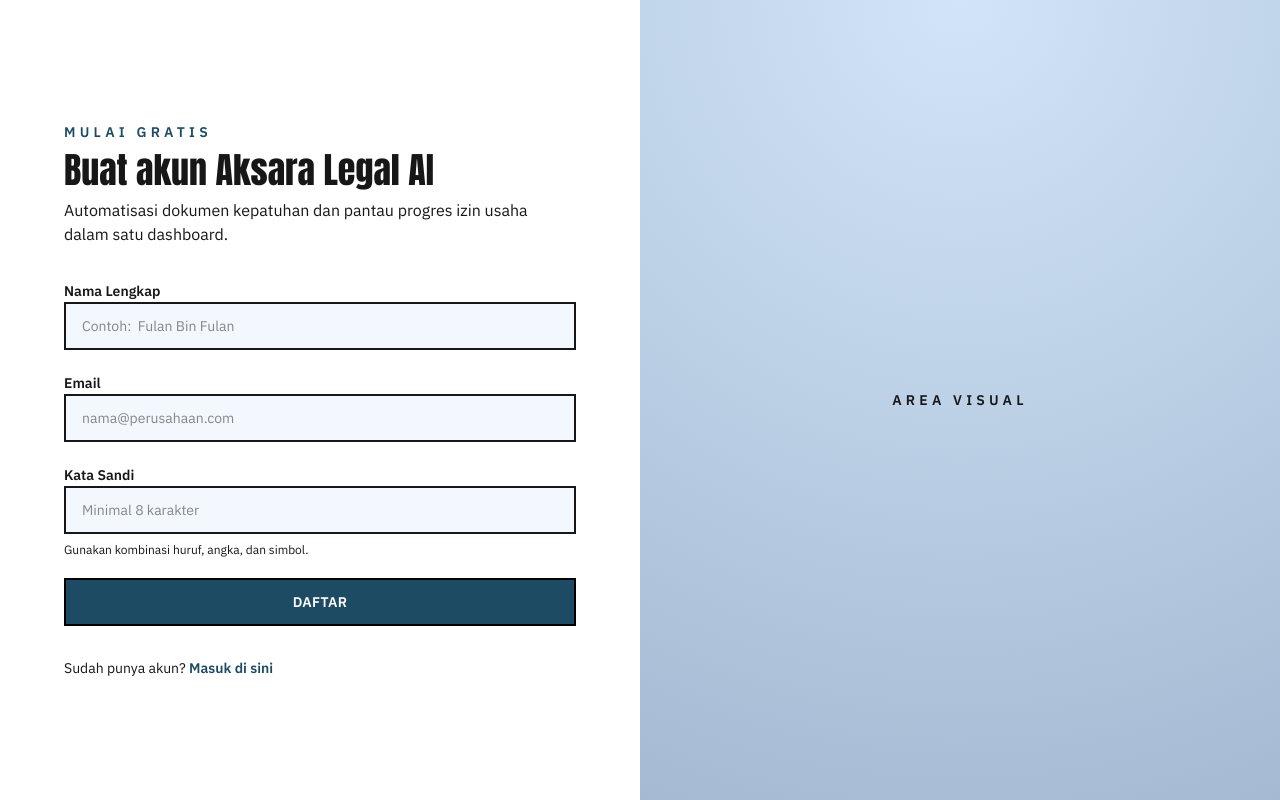
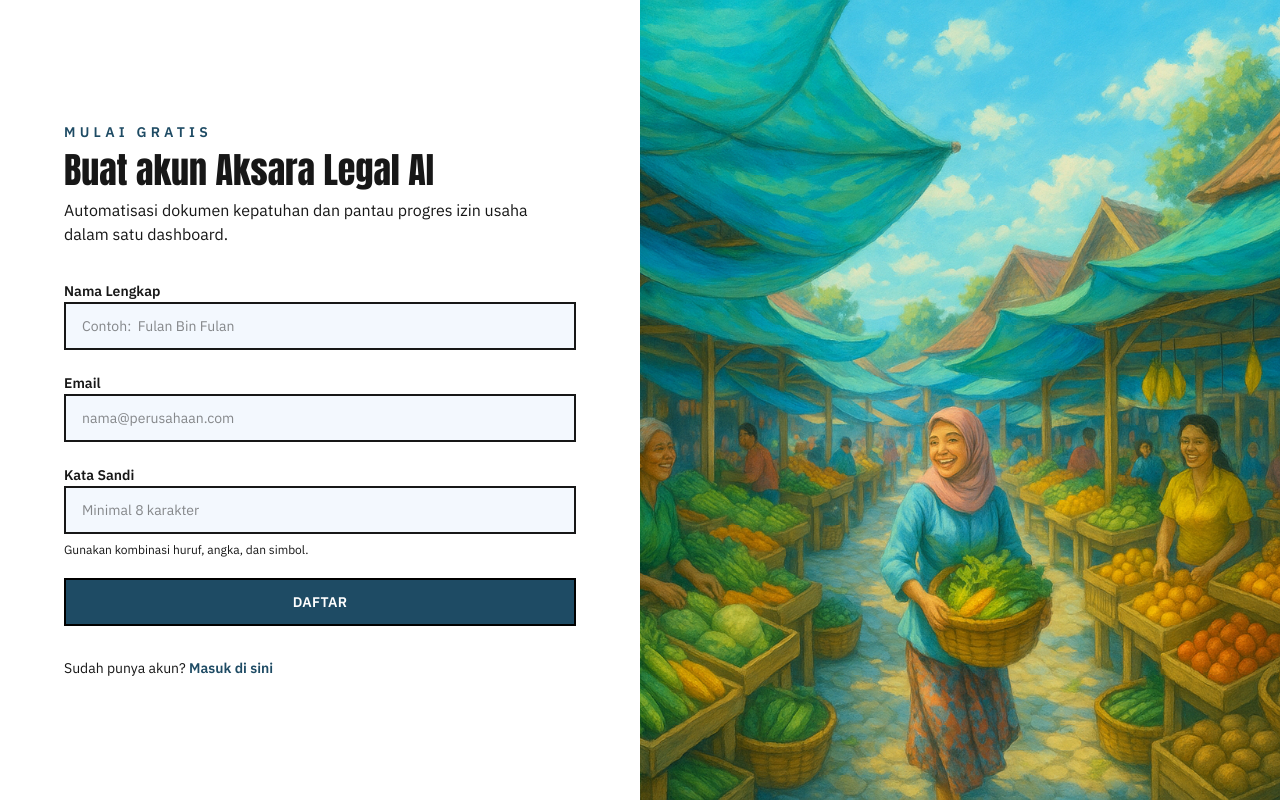
Before and after one commit to Sumbu-Labs/Aksara-Legal-AI, a Next.js app in the folder frontend/: page /auth in a window 1280 px wide. Built offline with nearby package versions, Linux system fonts and the light colour scheme.

Commit message:
feat(auth): add login illustration to enhance visual appeal of authentication page

```diff
--- a/frontend/src/app/auth/page.tsx
+++ b/frontend/src/app/auth/page.tsx
@@ -1,5 +1,6 @@
 'use client';
 
+import Image from 'next/image';
 import { useRouter } from 'next/navigation';
 import type { FormEvent, JSX } from 'react';
 import { useCallback, useState } from 'react';
@@ -96,15 +97,19 @@
         </section>
 
         <aside
-          className={`absolute inset-y-0 left-0 hidden w-full transform bg-secondary transition-transform duration-500 ease-in-out lg:block lg:w-1/2 lg:z-20 ${
+          className={`absolute inset-y-0 left-0 hidden w-full transform transition-transform duration-500 ease-in-out lg:block lg:w-1/2 lg:z-20 ${
             isLogin ? 'translate-x-0' : 'translate-x-full'
           }`}
           aria-hidden="true"
         >
-          <div className="flex h-full w-full items-center justify-center bg-[radial-gradient(circle_at_top,_rgba(255,255,255,0.25),_rgba(0,0,0,0.15))] text-center text-neutral-mid">
-            <span className="max-w-xs text-sm font-semibold uppercase tracking-[0.3em]">
-              Area Visual
-            </span>
+          <div className="relative h-full w-full overflow-hidden">
+            <Image
+              src="/images/login2.png"
+              alt="Ilustrasi profesional yang menggunakan Aksara Legal AI"
+              fill
+              className="object-cover"
+              priority
+            />
           </div>
         </aside>
       </div>
```
Also changed, not shown: frontend/public/images/login.png (added), frontend/public/images/login2.png (added).
